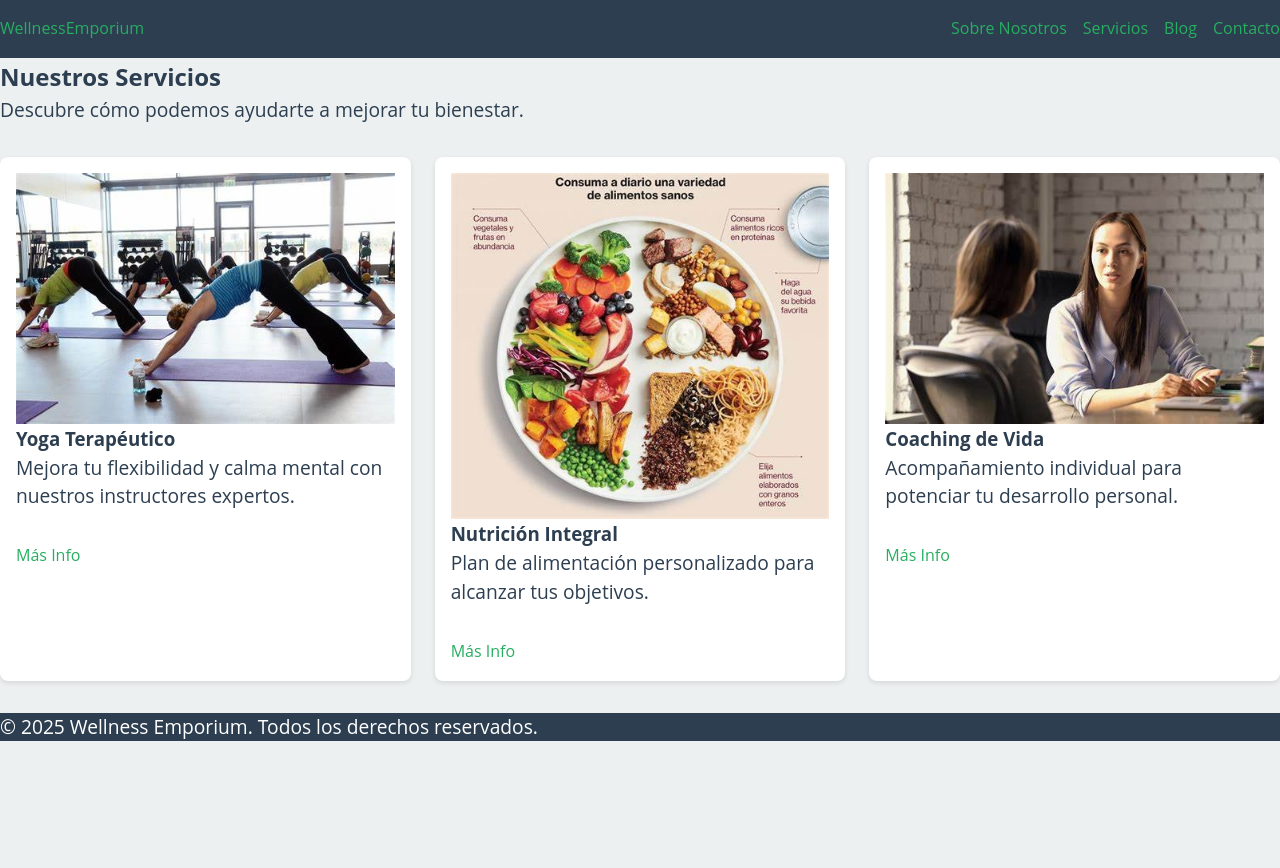
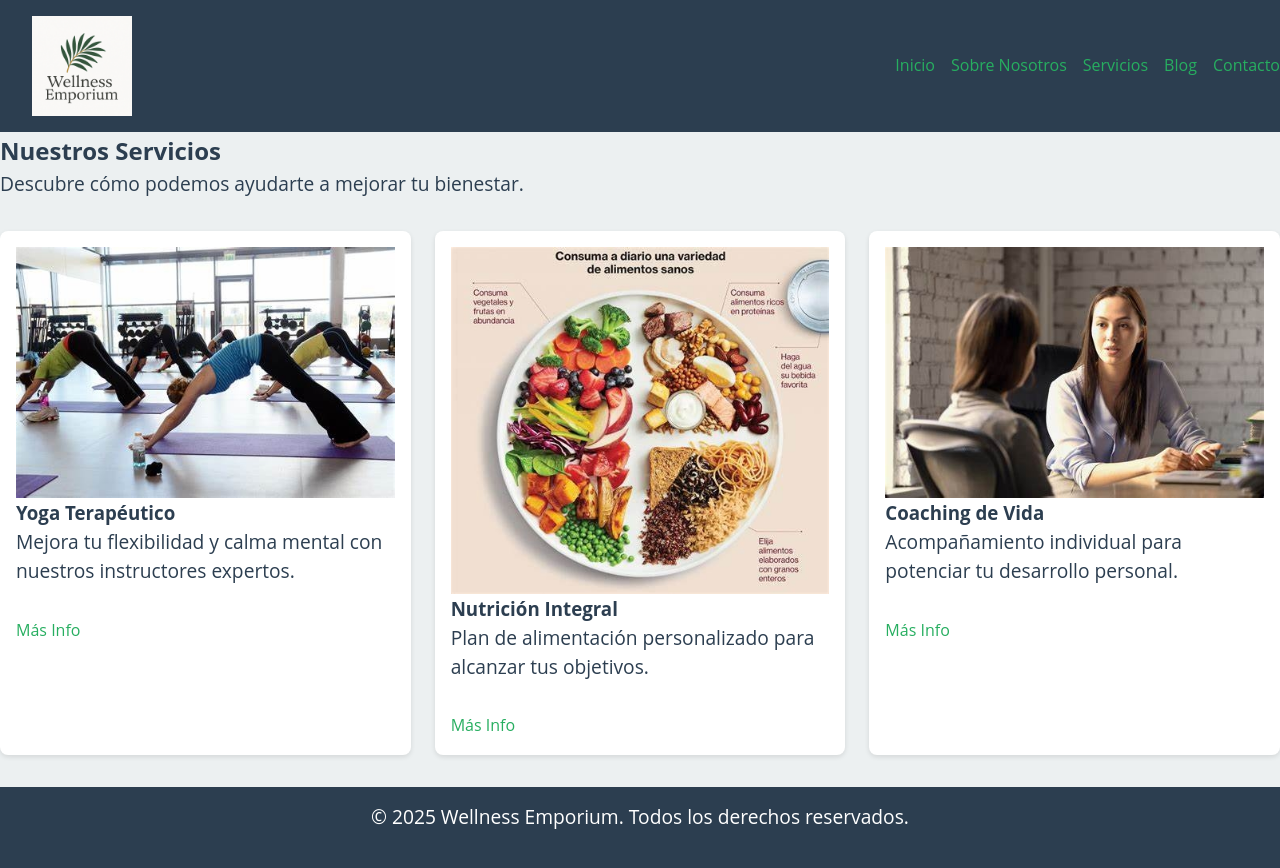
Before and after one commit to ZenzuARG/Tp-Final, a plain HTML site: page pages/services.html in a window 1280 px wide. Before the commit the page ends 800 px from the top, so only its background shows below. Drawn offline with Linux system fonts and the light colour scheme.

Commit message:
fifth commit

```diff
--- a/pages/services.html
+++ b/pages/services.html
@@ -9,8 +9,11 @@
 <body>
   <header class="site-header">
     <nav class="navbar">
-      <a href="../index.html" class="logo">WellnessEmporium</a>
-      <ul class="nav-list">
+    <a href="../index.html">
+        <img src="../assets/logo.png" alt="Logo de Wellness Emporium" class="logo">
+    </a>
+    <ul class="nav-list">
+        <li><a href="../index.html">Inicio</a></li>
         <li><a href="about.html">Sobre Nosotros</a></li>
         <li><a href="services.html" class="active">Servicios</a></li>
         <li><a href="blog.html">Blog</a></li>
--- a/scss/_base.scss
+++ b/scss/_base.scss
@@ -26,3 +26,10 @@ img {
   max-width: 100%;
   display: block;
 }
+footer {
+  background-color: variables.$color-dark;
+  color: #fff;
+  padding: 1rem 0;
+  text-align: center;
+  @include animations.transition(background-color);
+}
--- a/scss/_components.scss
+++ b/scss/_components.scss
@@ -44,3 +44,11 @@
   color: #fff;
   .container { display: flex; justify-content: space-between; align-items: center; }
 }
+
+.logo {
+  width: 100px;
+  height: 100px;
+  margin-left: 2rem;
+  @include animations.transition(color);
+  &:hover { color: variables.$color-secondary; }
+}
--- a/scss/pages/_home.scss
+++ b/scss/pages/_home.scss
@@ -6,6 +6,7 @@
   @include mixins.flex-center;
   flex-direction: column;
   text-align: center;
+  text-shadow: 2px 2px 4px rgba(0, 0, 0, 0.5);
   padding: 4rem 0;
   background-image: url('../assets/hero.jpg');
   background-size: cover;
```
Also changed, not shown: index.html (+10 -13 lines), pages/about.html (+4 -1 lines), pages/blog.html (+4 -1 lines), pages/contact.html (+4 -1 lines), assets/hero.jpg, css/main.css, 1 other file.
